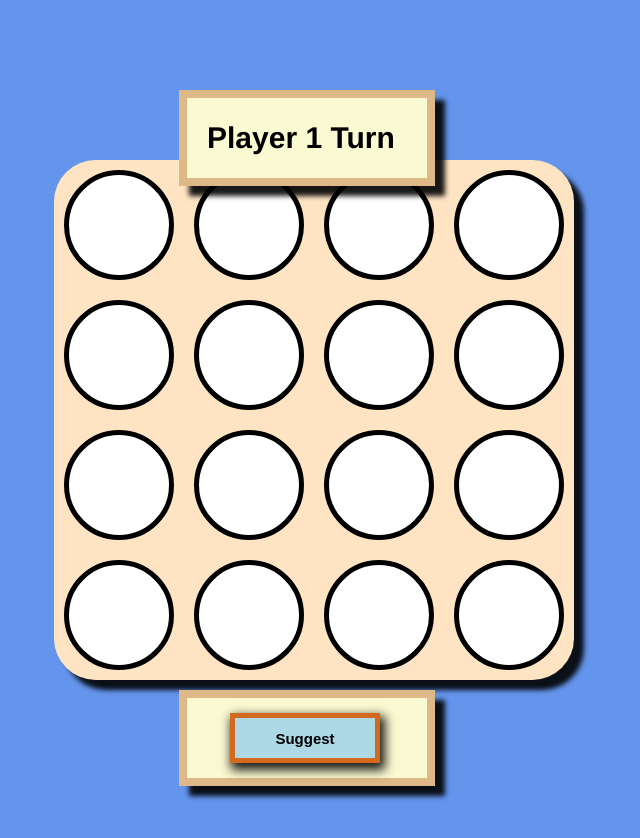
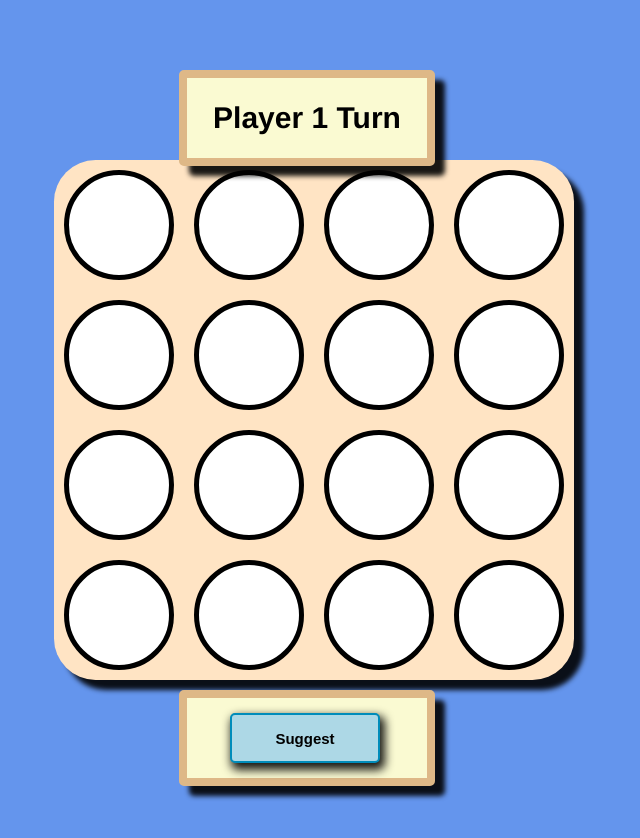
Before and after one commit to savidyainduma/Connect-4-Clone, a React app: page / in a window 1280 px wide. Shown: the whole page, without its empty margins (336-976 px from the left). Built offline with nearby package versions, Linux system fonts and the light colour scheme.

Commit message:
additional css done

```diff
--- a/src/Game.css
+++ b/src/Game.css
@@ -22,10 +22,11 @@ body {
 
 .header {
     left: 75%;
-    top: 10px;
+    top: -10px;
     height: 80px;
     width: 240px;
     margin-left: -75px;
+    border-radius: 5px;
 }
 
 .header-text {
@@ -38,6 +39,8 @@ body {
     left: 50%;
     -ms-transform: translate(-50%, -50%);
     transform: translate(-50%, -50%);
+    text-align: center;
+
 }
 
 .footer {
@@ -48,6 +51,7 @@ body {
     margin-left: -75px;
     display: grid;
     grid-template-columns: 1fr 1fr;
+    border-radius: 5px;
 }
 
 .footer button {
@@ -59,12 +63,15 @@ body {
     font-size: 15px;
     -webkit-box-shadow: 3px 5px 10px 2px rgba(0, 0, 0, 0.9);
     box-shadow: 3px 5px 10px 2px rgba(0, 0, 0, 0.9);
-    border: 5px solid chocolate;
+    border: 2px solid #008CBA;
     font-weight: bold;
+    border-radius: 5px;
+    transition-duration: 0.2s;
 
 }
 .footer button:hover{
     background-color: chocolate;
+    color: white;
 }
 
 .gameBoard{
```
